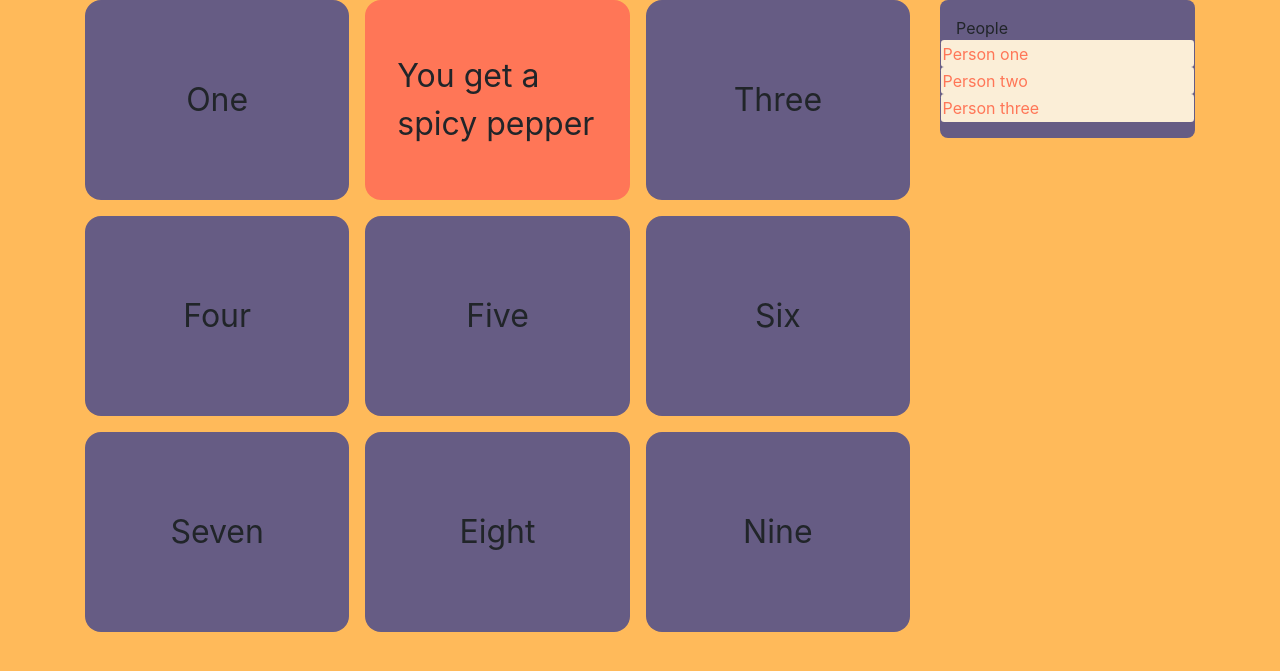
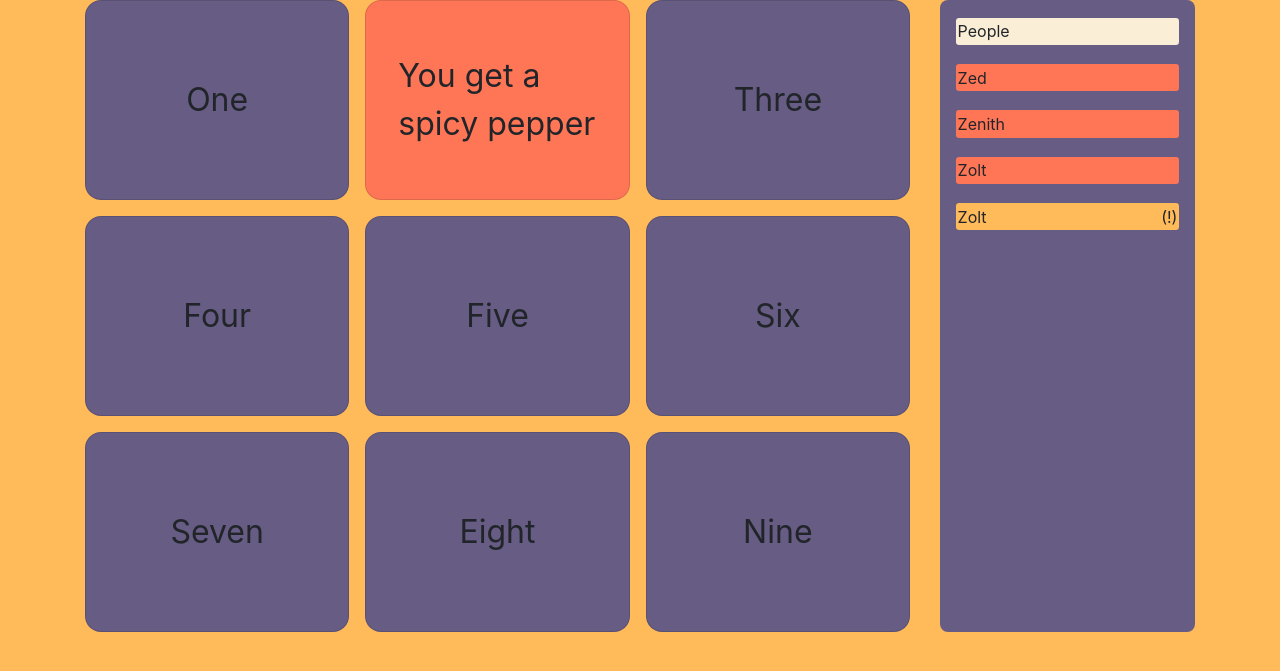
Before and after one commit to SalvatoreTosti/spicy-bingo, a Flask app: page /board in a window 1280 px wide. Shown: the part 56-727 px from the top of the page. Run offline with Flask 2, Linux system fonts and the light colour scheme; some libraries are stand-ins or nearby versions.

Commit message:
Added color flipping on cards and reformatted person gutter on right of board

```diff
--- /dev/null
+++ b/app/static/css/board.css
@@ -0,0 +1,132 @@
+html {
+height:100%;
+padding:0;
+margin:0
+}
+
+body {
+    background-color: #ffba5a;
+    height:100%;
+    padding:0;
+    margin:0
+}
+
+.flex {
+    display: flex;
+}
+
+.flex-column{
+    display: flex;
+    flex-direction: column;
+}
+
+.small-margin-vertical{
+    margin: .1em 0;
+}
+
+.space-between{
+    justify-content: space-between;
+}
+
+.flex-start{
+    justify-content: flex-start;
+    row-gap: 1em;
+    column-gap: 1em;
+}
+
+.button-2 {
+    display: grid;
+    grid-template-columns: 1fr 1fr;
+    column-gap: 1em;
+}
+
+.height-50 {
+    height:50%;
+}
+
+.height-100 {
+    height:100%;
+}
+
+.center {
+    justify-content: center;
+    align-items: center;
+}
+
+.grid-3 {
+  display: grid;
+  grid-template-columns: 1fr 1fr 1fr;
+  grid-auto-rows: 200px;
+  column-gap: 1em;
+  row-gap: 1em;
+}
+
+.font-3 {
+    font-size: 2.5vw;
+    word-break:break-word;
+    text-overflow:ellipsis;
+}
+
+.grid-5 {
+  display: grid;
+  grid-template-columns: 1fr 1fr 1fr 1fr 1fr;
+  grid-auto-rows: 100px;
+  column-gap: 1em;
+  row-gap: 1em;
+}
+
+.font-5 {
+    font-size: 1.5vw;
+    word-break:break-word;
+    text-overflow:ellipsis;
+}
+
+.box {
+  overflow:hidden;
+  background-color: #444;
+  color: #fff;
+  border-radius: 5px;
+  padding: 20px;
+}
+
+.tiny-box {
+    border-radius: .2em;
+    padding: .1em;
+}
+
+.small-box {
+    border-radius: .5em;
+    padding: 1em;
+}
+
+.dark-bg {
+    background-color: #665c84;
+}
+
+.dark-fg {
+    color: #665c84;
+}
+
+.mid-bg {
+    background-color: #ff7657;
+}
+
+.mid-fg {
+    color: #ff7657;
+}
+
+.light-bg {
+    background-color: #ffba5a;
+}
+
+.light-fg {
+    color: #ffba5a;
+}
+
+.hilight-bg {
+    background-color: #fbeed7;
+}
+
+.hilight-fg {
+    color: #fbeed7;
+}
--- /dev/null
+++ b/app/static/js/board.js
@@ -0,0 +1,13 @@
+$(function(){
+	$('.card').click(function() {
+        if($(this).hasClass('dark-bg')){
+            $(this).addClass('mid-bg')
+            $(this).removeClass('dark-bg')
+            $(this).addClass('active')
+        } else {
+            $(this).addClass('dark-bg')
+            $(this).removeClass('mid-bg')
+            $(this).removeClass('active')
+        }
+	})
+})
--- a/app/templates/board.html
+++ b/app/templates/board.html
@@ -4,9 +4,10 @@
 	<title>Spicy Bingo</title>
 {% endblock %}
 {% block scripts %}
+    <script type='text/javascript' src="{{ url_for('static',filename='js/board.js') }}"></script>
 {% endblock %}
 {% block css %}
-<link rel= "stylesheet" type= "text/css" href= "{{ url_for('static',filename='css/index.css') }}">
+<link rel= "stylesheet" type= "text/css" href= "{{ url_for('static',filename='css/board.css') }}">
 {% endblock %}
 {% block content %}
 
@@ -14,23 +15,30 @@
     <div class="row">
         <div class="col-9">
             <div class="grid-3">
-              <div class="small-box dark-bg flex center font-3">One</div>
-              <div class="small-box mid-bg flex center font-3">You get a spicy pepper</div>
-              <div class="small-box dark-bg flex center font-3">Three</div>
-              <div class="small-box dark-bg flex center font-3">Four</div>
-              <div class="small-box dark-bg flex center font-3">Five</div>
-              <div class="small-box dark-bg flex center font-3">Six</div>
-              <div class="small-box dark-bg flex center font-3">Seven</div>
-              <div class="small-box dark-bg flex center font-3">Eight</div>
-              <div class="small-box dark-bg flex center font-3">Nine</div>
+              <div class="card small-box dark-bg flex center font-3">One</div>
+              <div class="card small-box mid-bg flex center font-3">You get a spicy pepper</div>
+              <div class="card small-box dark-bg flex center font-3">Three</div>
+              <div class="card small-box dark-bg flex center font-3">Four</div>
+              <div class="card small-box dark-bg flex center font-3">Five</div>
+              <div class="card small-box dark-bg flex center font-3">Six</div>
+              <div class="card small-box dark-bg flex center font-3">Seven</div>
+              <div class="card small-box dark-bg flex center font-3">Eight</div>
+              <div class="card small-box dark-bg flex center font-3">Nine</div>
             </div>
         </div>
         <div class="col">
-            <div class="dark-bg small-box flex-col">
-                <div>People</div>
-                    <div class="row tiny-box hilight-bg mid-fg">Person one</div>
-                    <div class="row tiny-box hilight-bg mid-fg">Person two</div>
-                    <div class="row tiny-box hilight-bg mid-fg">Person three</div>
+            <div class="dark-bg small-box flex-column height-100 flex-start">
+                <div class='tiny-box small-margin-vertical hilight-bg'>People</div>
+                <div class='tiny-box small-margin-vertical mid-bg'>Zed</div>
+                <div class='tiny-box small-margin-vertical mid-bg'>Zenith</div>
+                <div class='tiny-box small-margin-vertical mid-bg'>Zolt</div>
+                <div class='tiny-box small-margin-vertical light-bg flex space-between'>
+                    <div>Zolt</div>
+                    <div>(!)</div>
+                </div>
+                <!-- <div class="flex center tiny-box hilight-bg mid-fg">Person one</div> -->
+                <!-- <div class="flex center tiny-box hilight-bg mid-fg">Person two</div> -->
+                <!-- <div class="flex center tiny-box hilight-bg mid-fg">Person three</div> -->
             </div>
         </div>
     </div>
```
